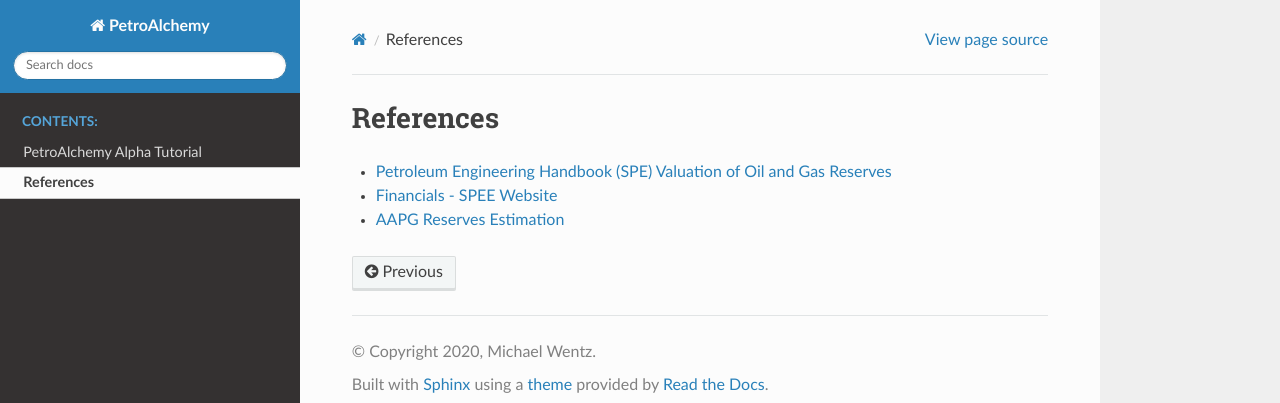
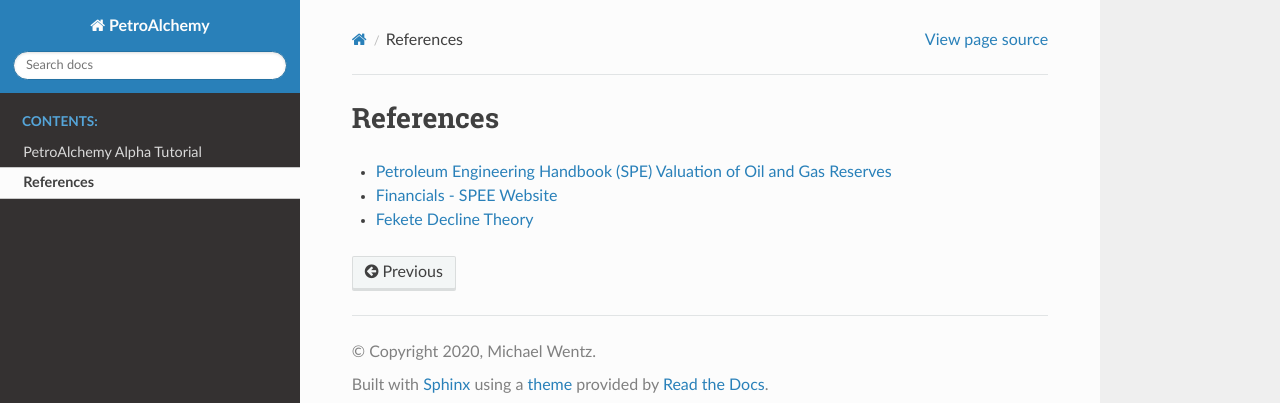
Before and after one commit to mwentzWW/PetroAlchemy, a Sphinx documentation site: the page built from docs/references.rst, in a window 1280 px wide. Shown: the top 403 px of the page. Built offline with Sphinx 7.4.7 and the Read the Docs theme 2.0.0, drawn with Linux system fonts in a browser that asks for light colours.

Commit message:
replace broken aapg link with fekete

```diff
--- a/docs/references.rst
+++ b/docs/references.rst
@@ -4,8 +4,8 @@
 -  `Petroleum Engineering Handbook (SPE) Valuation of Oil and Gas
    Reserves`_
 -  `Financials - SPEE Website`_
--  `AAPG Reserves Estimation`_
+-  `Fekete Decline Theory`_
 
 .. _Petroleum Engineering Handbook (SPE) Valuation of Oil and Gas Reserves: https://petrowiki.org/PEH:Valuation_of_Oil_and_Gas_Reserves
 .. _Financials - SPEE Website: https://spee.org/resources/recommended-evaluation-practices-reps
-.. _AAPG Reserves Estimation: https://wiki.aapg.org/Reserves_estimation
+.. _Fekete Decline Theory: http://www.fekete.com/san/webhelp/feketeharmony/harmony_webhelp/content/html_files/reference_material/Analysis_Method_Theory/Traditional_Decline_Theory.htm
```
Also changed, not shown: README.md (+1 -1 lines).
